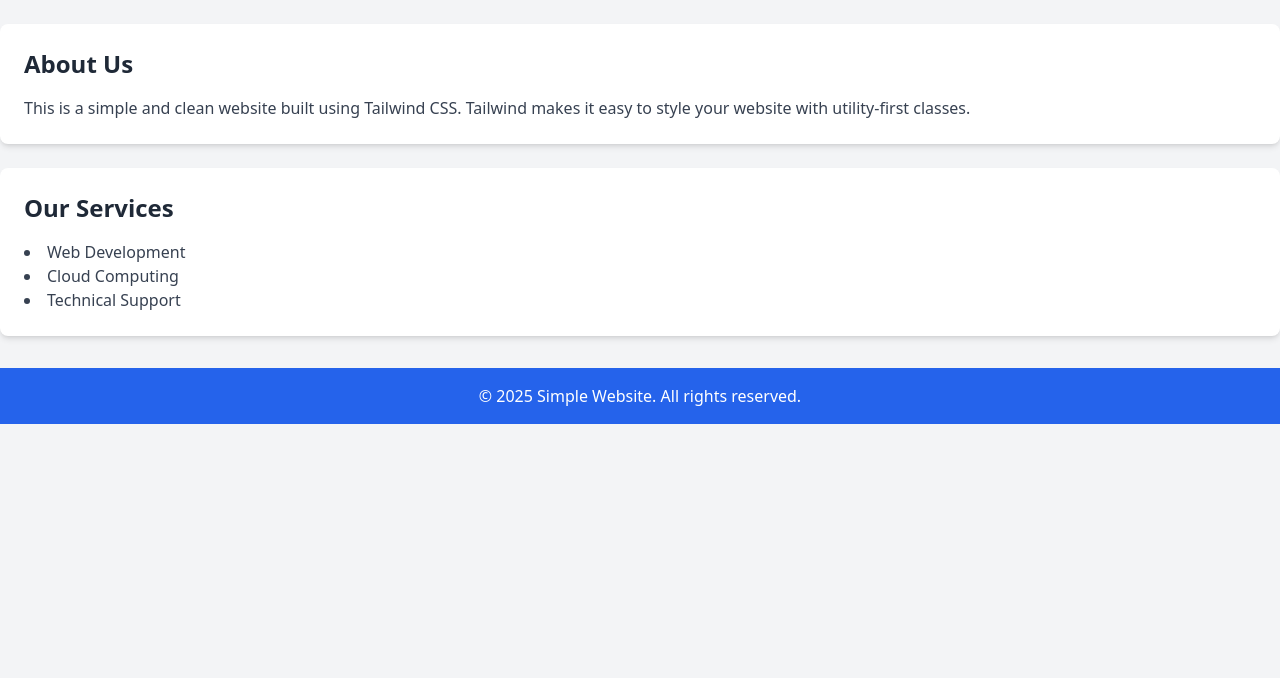
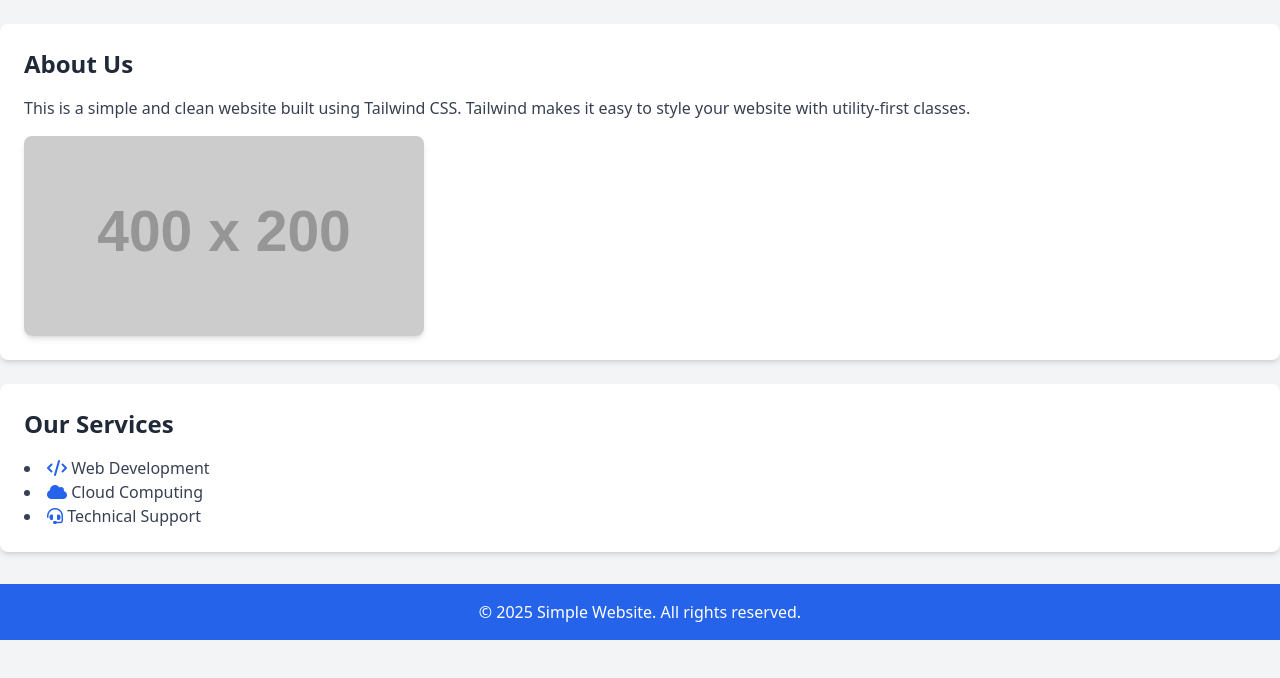
Before and after one commit to NewEntery/CloudComputingWebServer, a plain HTML site: page index.html in a window 1280 px wide. Shown: the part 76-754 px from the top of the page. Drawn offline with nearby package versions, Linux system fonts and the light colour scheme; placeholder pictures from the web are drawn by us.

Commit message:
Update index.html

```diff
--- a/index.html
+++ b/index.html
@@ -5,6 +5,7 @@
     <meta name="viewport" content="width=device-width, initial-scale=1.0">
     <title>Simple Website</title>
     <script src="https://cdn.tailwindcss.com"></script>
+    <script src="https://kit.fontawesome.com/a076d05399.js" crossorigin="anonymous"></script>
 </head>
 <body class="bg-gray-100 text-gray-800">
     <header class="bg-blue-600 text-white py-4">
@@ -19,14 +20,15 @@
             <p class="text-gray-700">
                 This is a simple and clean website built using Tailwind CSS. Tailwind makes it easy to style your website with utility-first classes.
             </p>
+            <img src="https://via.placeholder.com/400x200" alt="Placeholder Image" class="mt-4 rounded-lg shadow-md">
         </section>
 
         <section class="bg-white shadow-md rounded-lg p-6 mt-6">
             <h2 class="text-2xl font-semibold mb-4">Our Services</h2>
             <ul class="list-disc list-inside text-gray-700">
-                <li>Web Development</li>
-                <li>Cloud Computing</li>
-                <li>Technical Support</li>
+                <li><i class="fas fa-code text-blue-600"></i> Web Development</li>
+                <li><i class="fas fa-cloud text-blue-600"></i> Cloud Computing</li>
+                <li><i class="fas fa-headset text-blue-600"></i> Technical Support</li>
             </ul>
         </section>
     </main>
@@ -36,8 +38,8 @@
             <p>&copy; <span id="year"></span> Simple Website. All rights reserved.</p>
         </div>
     </footer>
+    <script>
+        document.getElementById('year').textContent = new Date().getFullYear();
+    </script>
 </body>
-            <script>
-                document.getElementById('year').textContent = new Date().getFullYear();
-            </script>
 </html>
```
